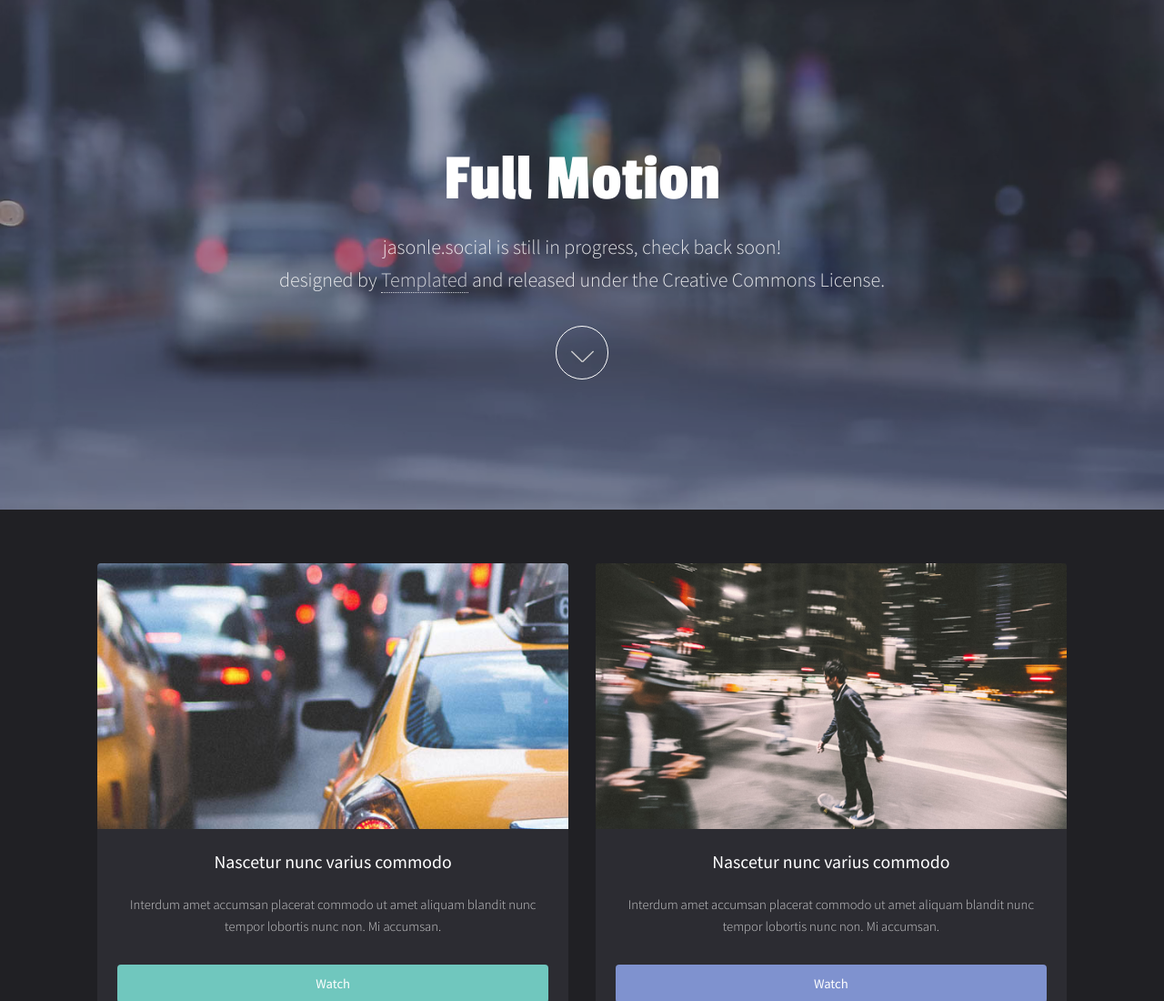
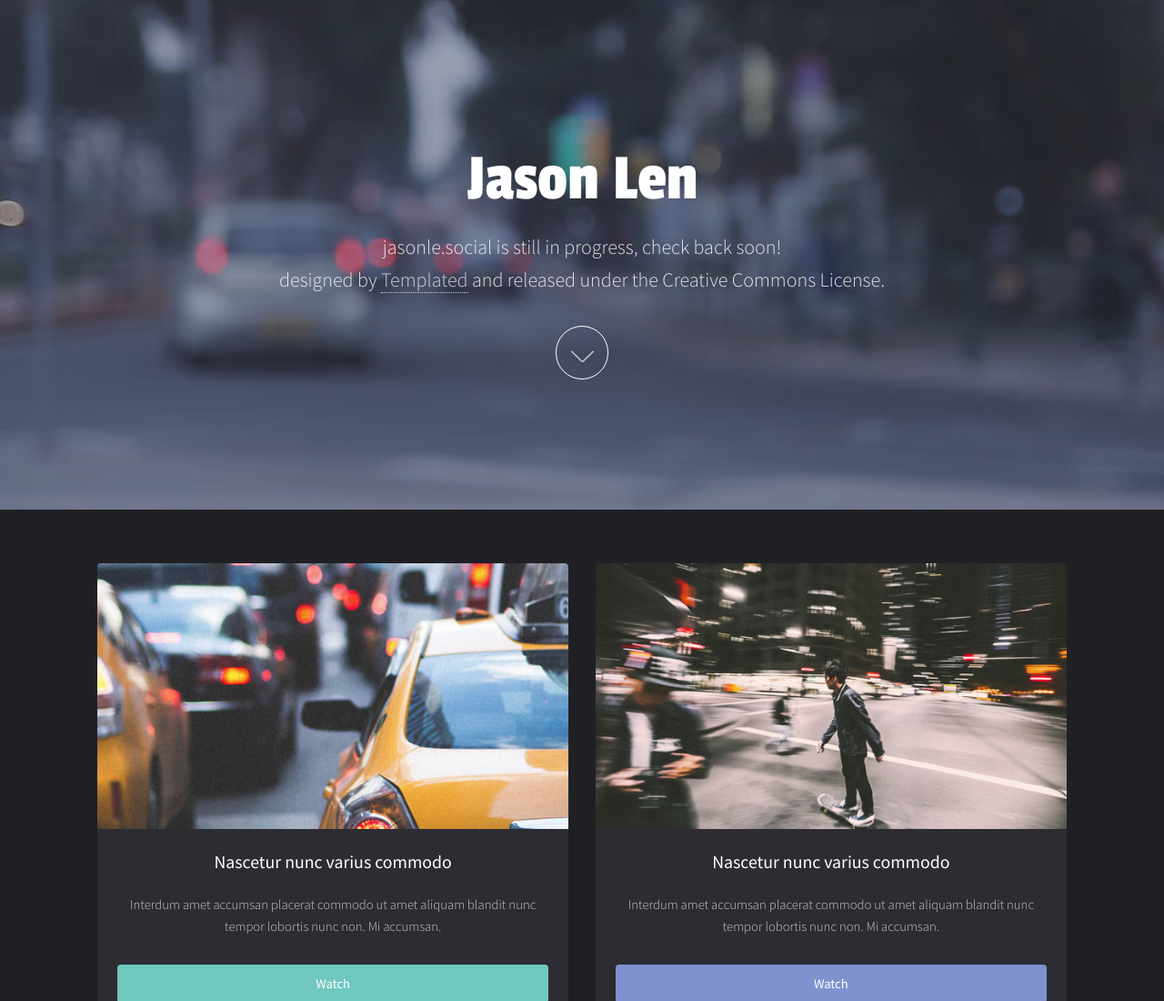
Before and after one commit to jas0nle/jas0nle.github.io, a plain HTML site: page index.html in a window 1280 px wide. Shown: the top 1100 px of the page at 91% size. Drawn offline with Linux system fonts and the light colour scheme.

Commit message:
Update index.html

```diff
--- a/index.html
+++ b/index.html
@@ -22,7 +22,7 @@
 				<section id="banner" data-video="images/banner">
 					<div class="inner">
 						<header>
-							<h1>Full Motion</h1>
+							<h1>Jason Len</h1>
 							<p>jasonle.social is still in progress, check back soon!<br />
 							designed by <a href="https://templated.co/">Templated</a> and released under the Creative Commons License.</p>
 						</header>
```
